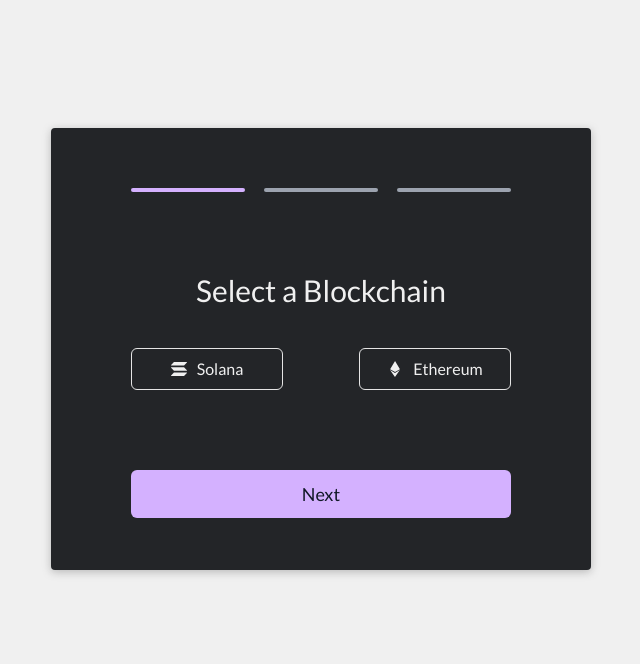
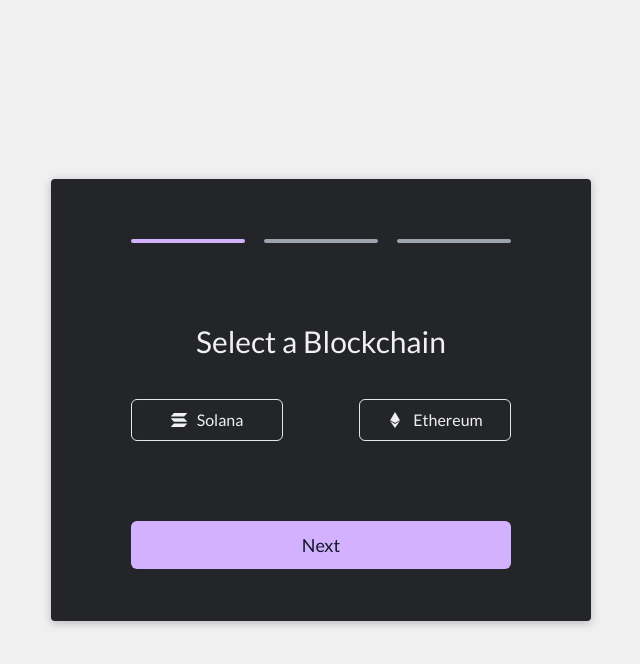
Before and after one commit to bitbard3/hdWalletV1, a React (Vite) app: page / in a window 1280 px wide. Shown: the top 664 px of the page, without its empty margins (319-959 px from the left). Built offline with nearby package versions, Linux system fonts and the light colour scheme.

Commit message:
Improve UI

```diff
--- a/src/components/BlockchainOptionButton.tsx
+++ b/src/components/BlockchainOptionButton.tsx
@@ -20,6 +20,7 @@
         name="blockchain"
         value={props.name}
         checked={props.isChecked}
+        onChange={() => props.onChange(props.name)}
         className="hidden"
       />
       <button
--- a/src/components/PrimaryButton.tsx
+++ b/src/components/PrimaryButton.tsx
@@ -1,5 +1,5 @@
-import React from 'react';
-import { cn } from '@/lib/utlils/utils';
+import React from "react";
+import { cn } from "@/lib/utlils/utils";
 
 interface PrimaryButtonProps {
   text: string;
@@ -7,12 +7,11 @@
   className?: string;
 }
 
-
-export default function PrimaryButton(props:PrimaryButtonProps) {
+export default function PrimaryButton(props: PrimaryButtonProps) {
   return (
     <button
       className={cn(
-        "w-full py-2.5 text-lg bg-purple text-gray-900 font-medium capitalize rounded-md",
+        "w-full py-2.5 text-lg bg-purple text-gray-900 font-medium capitalize rounded-md hover:bg-opacity-90 transition-all duration-200",
         props.className
       )}
       onClick={props.onClick}
--- a/src/components/StepForm.tsx
+++ b/src/components/StepForm.tsx
@@ -2,6 +2,7 @@
 import React from "react";
 import { useSelector } from "react-redux";
 import BlockChainForm from "./BlockChainForm";
+import MnemonicForm from "./MnemonicForm";
 
 
 export default function StepForm() {
@@ -11,5 +12,8 @@
     case 1:
     return  <BlockChainForm/>
  }
-
+ switch (currentStep) {
+  case 2:
+  return  <MnemonicForm/>
 }
+}
--- a/src/index.css
+++ b/src/index.css
@@ -104,7 +104,7 @@
   justify-content: center;
   width: 100%;
   height: 100%;
-  padding-top: 10%;
+  align-items: center;
 }
 .form {
   width: 540px;
```
